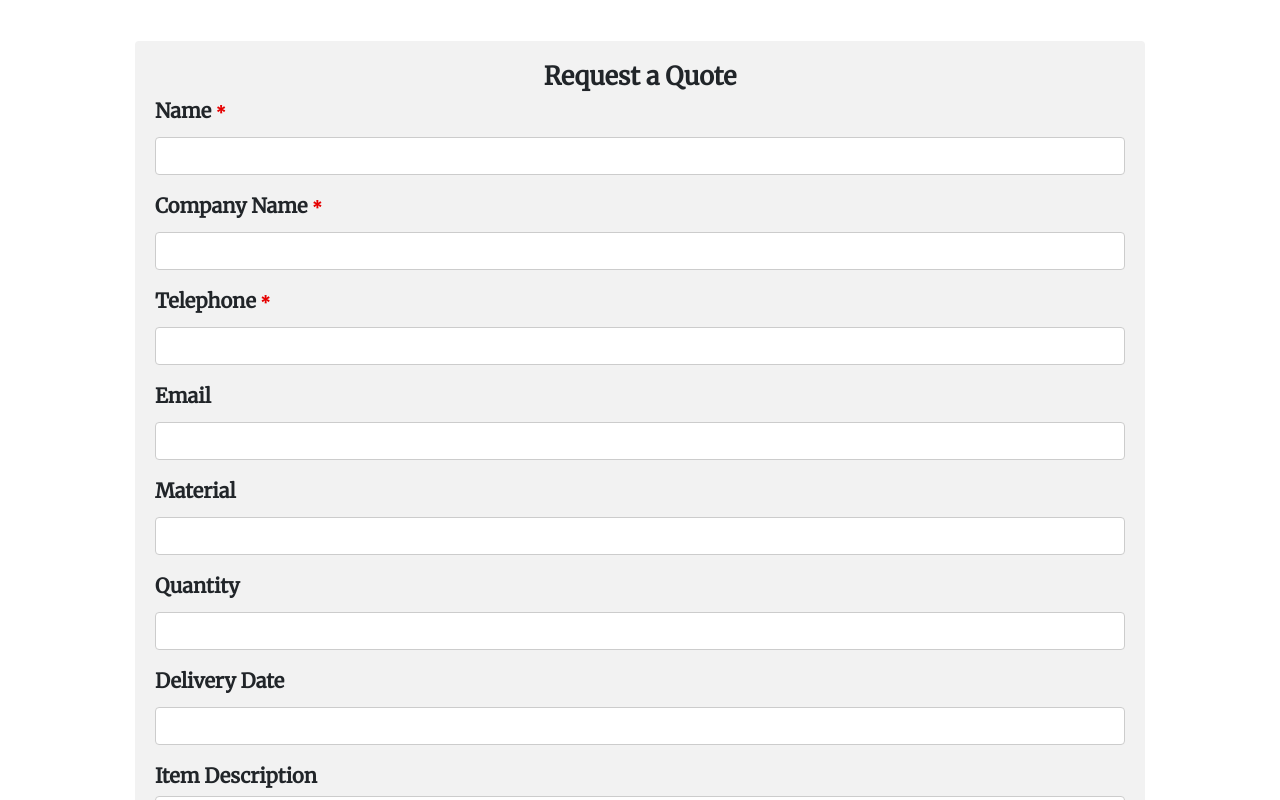
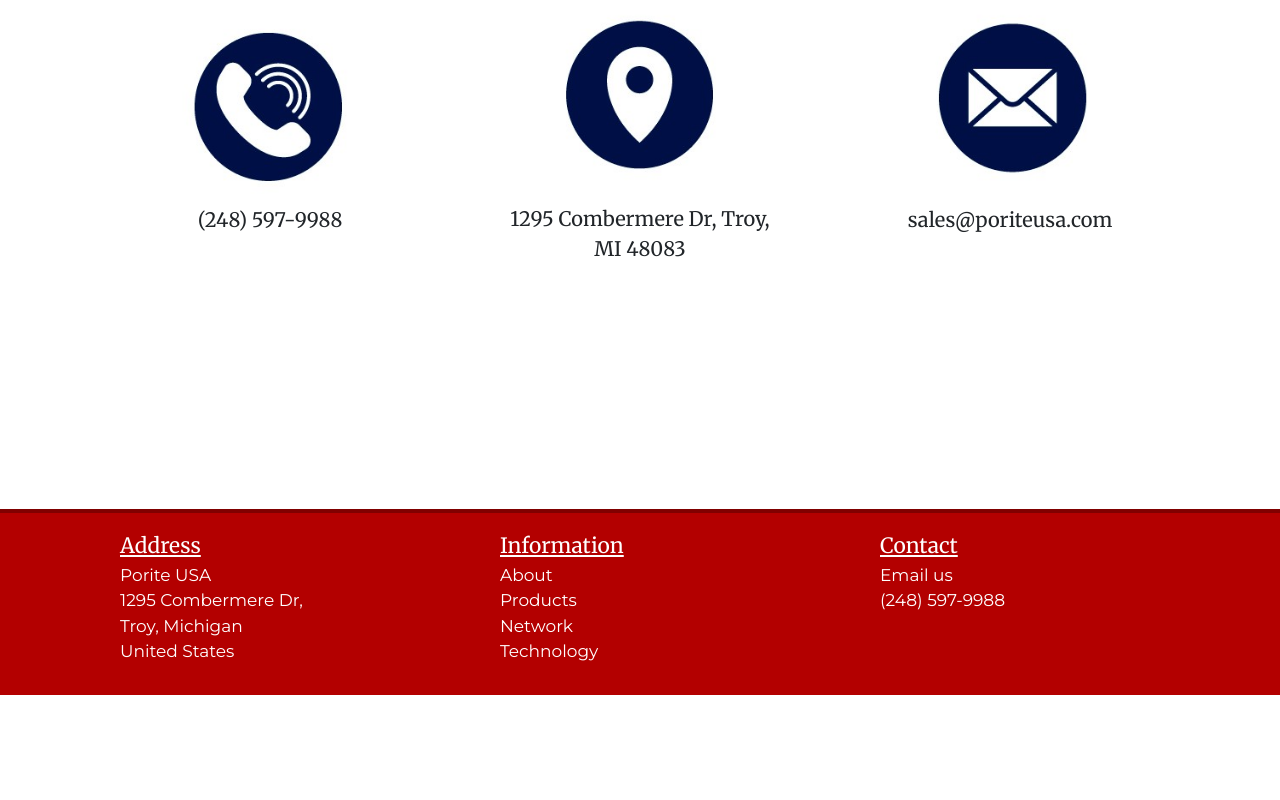
Before and after one commit to K-Tsai/Porite-Website-Final, a React (Create React App) app: page /contact in a window 1280 px wide. Shown: the part 280-1080 px from the top of the page. After the commit the page ends 975 px from the top, so only its background shows below. Built offline with nearby package versions, Linux system fonts and the light colour scheme.

Commit message:
first commit

```diff
--- a/src/Components/Contact.css
+++ b/src/Components/Contact.css
@@ -1,6 +1,11 @@
 label {
   text-align: left;
   font-family: 'Merriweather', serif;
+}
+
+.contacts {
+  margin-top: 200px;
+  margin-bottom: 235px;
 }
 
 
@@ -76,7 +81,7 @@ input[type=submit]:hover {
 }
 
 .icons {
-  width: 120px;
+  width: 75%;
   height: auto;
 }
 
@@ -87,6 +92,18 @@ form {
 
 .idesc {
   height: 200px;
+}
+
+@media only screen and (min-width: 0px) and (max-width: 992px) {
+  .icons {
+    width: 100%;
+    height: auto;
+  }
+
+  .contacts {
+    display: flex;
+    flex-direction: column;
+  }
 }
 
 @media only screen and (max-width: 400px) {
--- a/src/Components/Contact.js
+++ b/src/Components/Contact.js
@@ -35,85 +35,9 @@ class Contact extends Component {
                 id="mailIcon"
                 className="icons"
               />
-              <p className="contactInfo">sales@poriteusa.com</p>
+              <p className="contactInfo" id= "botInfo">sales@poriteusa.com</p>
             </div>
           </div>
-        <div className="cform">
-          <h1 className="form-title">Request a Quote</h1>
-        <form onSubmit= {this.props.handleFormSubmit} noValidate>
-            <label htmlFor="name">Name <span className="asterisk">*</span></label>
-            <input
-              type="text"
-              id="name"
-              name="name"
-              onChange={this.props.changeName}
-              value={this.props.name}
-              pattern="\d+"
-              required
-            />
-            <label htmlFor="cname">Company Name <span className="asterisk">*</span></label>
-            <input
-              type="text"
-              id="cname"
-              name="cname"
-              onChange={this.props.changeCompany}
-              value={this.props.cname}
-              pattern="\d+"
-              required
-            />
-            <label htmlFor="tphone">Telephone <span className="asterisk">*</span></label>
-            <input
-              type="tel"
-              id="tphone"
-              name="tphone"
-              pattern= "[0-9]{3}-[0-9]{2}-[0-9]{3}"
-              onChange={this.props.changeTelephone}
-              value={this.props.telephone}
-              required
-            />
-            <label htmlFor="email">Email</label>
-            <input
-              type="text"
-              id="email"
-              name="email"
-              onChange={this.props.changeEmail}
-              value={this.props.email}
-            />
-            <label htmlFor="material">Material</label>
-            <input
-              type="text"
-              id="material"
-              name="material"
-              onChange={this.props.changeMaterial}
-              value={this.props.material}
-            />
-            <label htmlFor="quantity">Quantity</label>
-            <input
-              type="text"
-              id="quantity"
-              name="quantity"
-              onChange={this.props.changeQuantity}
-              value={this.props.quantity}
-              />
-            <label htmlFor="date">Delivery Date</label>
-            <input
-              type="text"
-              id="date"
-              name="date"
-              onChange={this.props.changeDate}
-              value={this.props.ddate}
-            />
-            <label htmlFor="idesc">Item Description</label>
-            <textarea
-              id="idesc"
-              name="idesc"
-              onChange={this.props.changeDesc}
-              value={this.props.description}
-            />
-
-            <input type="submit" value="Submit" />
-          </form>
-        </div>
       </div>
     );
   }
--- a/src/Components/NavigationBar.css
+++ b/src/Components/NavigationBar.css
@@ -7,7 +7,7 @@
 }
 
 a.nav-link {
-  font-size: 20px;
+  font-size: 15px;
 }
 
 @media only screen and (min-width: 0px) and (max-width: 758px) {
--- a/src/Components/NavigationBar.js
+++ b/src/Components/NavigationBar.js
@@ -17,7 +17,7 @@ class NavigationBar extends React.Component {
           </Navbar.Brand>
           <Navbar.Toggle aria-controls="responsive-navbar-nav" className="toggler" />
           <Navbar.Collapse id="responsive-navbar-nav justify-content-end">
-            <Nav className="mr-auto">
+            <Nav className="ml-auto">
               <Nav.Link href="/about">About</Nav.Link>
               <Nav.Link href="/products">Products</Nav.Link>
               <Nav.Link href="/network">Network</Nav.Link>
```
